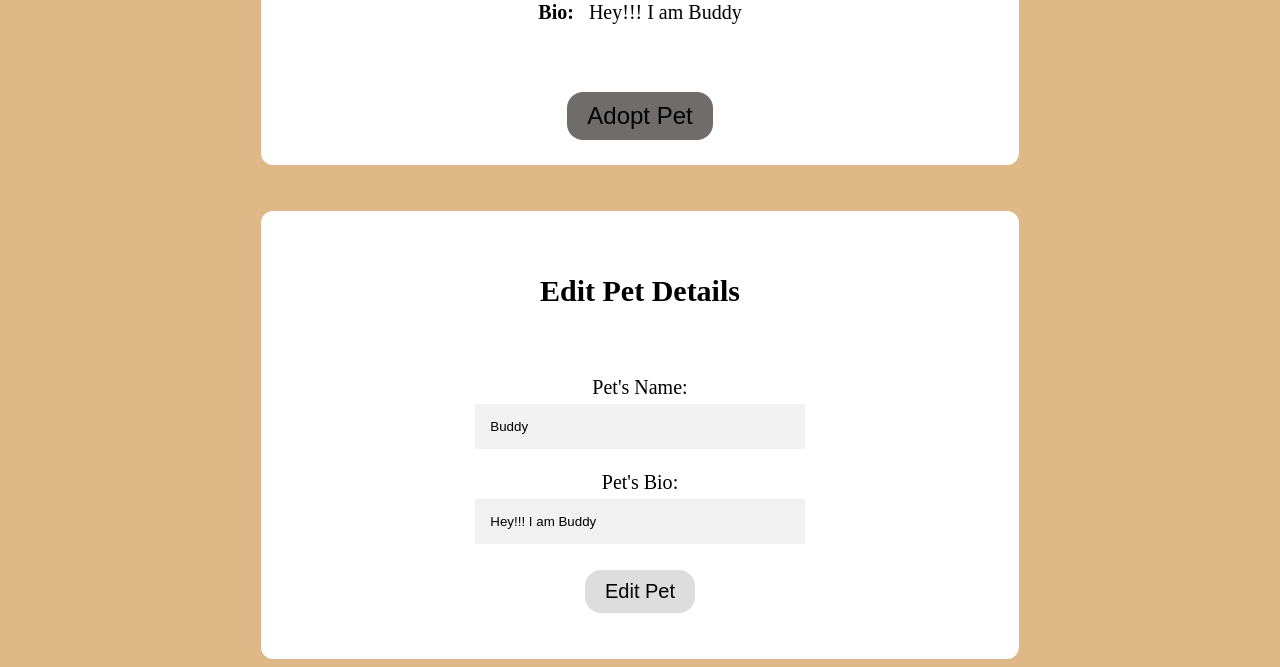
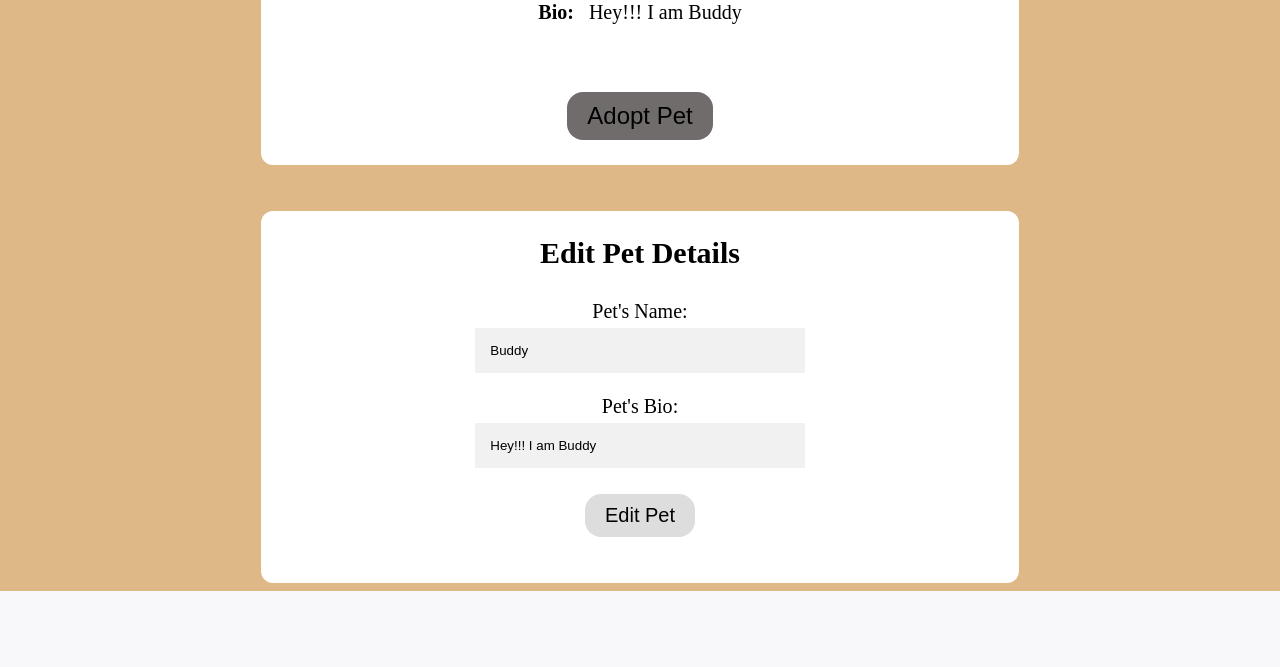
Before and after one commit to bymayank/pet_adoption, a Flask app: page /details/3 in a window 1280 px wide. Shown: the part 839-1506 px from the top of the page. After the commit the page ends 1430 px from the top, so only its background shows below. Run offline with Flask 2, Linux system fonts and the light colour scheme; data comes from the database, SQL or seed files in the repository.

Commit message:
Update details.html

```diff
--- a/templates/details.html
+++ b/templates/details.html
@@ -15,12 +15,11 @@
 <br><br>
 <div id="flex2">
     <div style="  border-radius: 12px; background-color: white; width: 60%; height: auto; text-align: center;">
-        <h2 style="padding: 5%;"> Edit Pet Details </h2>
+        <h2> Edit Pet Details </h2>
         <!-- Error Message  -->
         {% if message %}
             <span style="background-color:tomato">
             {{ message }}
-            <>
             <br>
         {% endif %}
         <!--  -->
```
